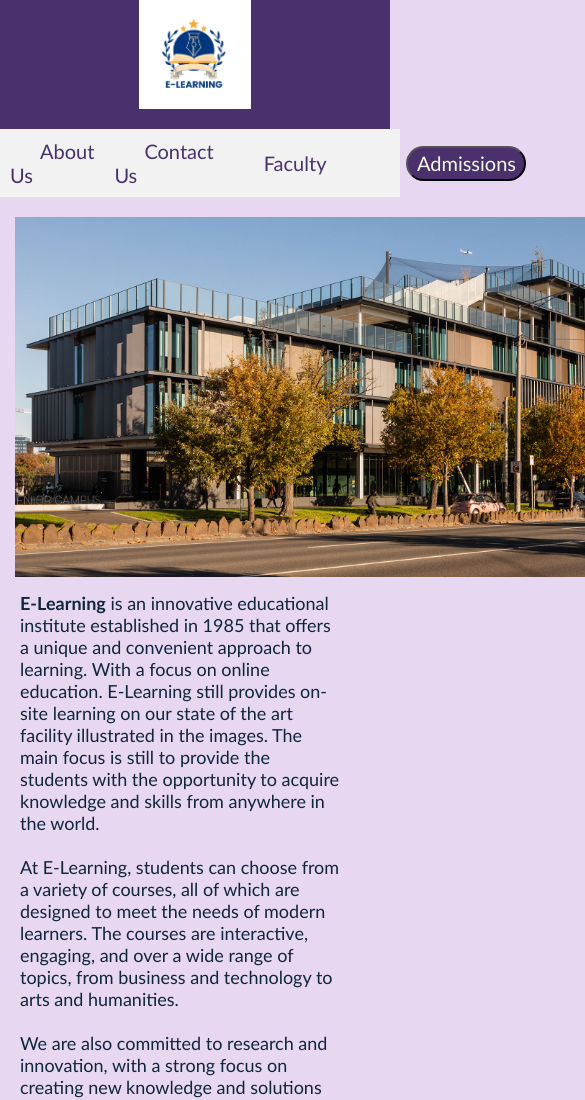
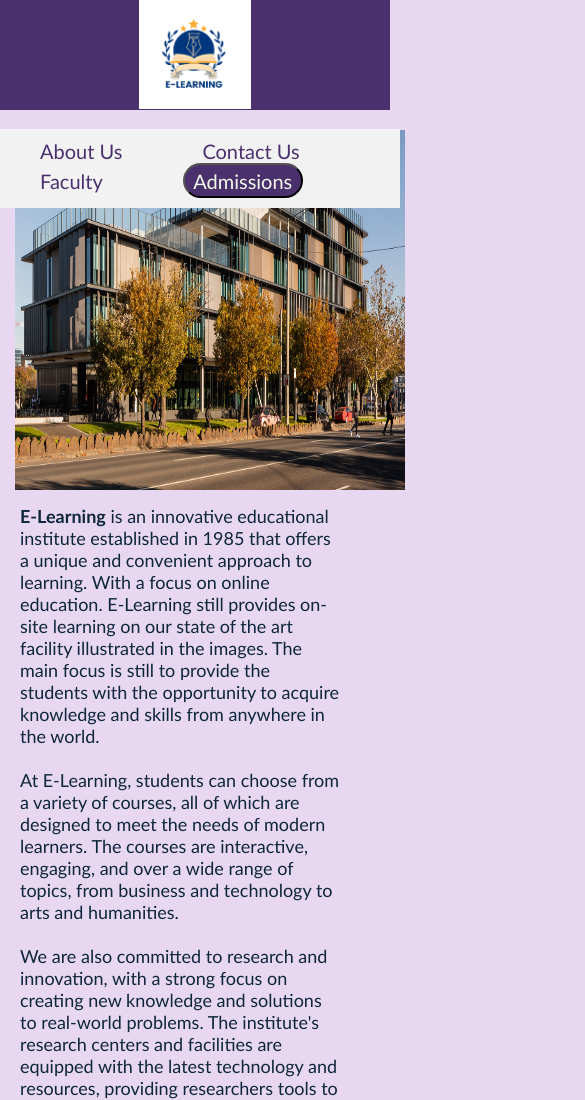
Before and after one commit to Subash-Lamichhane01/HCI_Assignment, a plain HTML site: page index.html in a window 390 px wide. Shown: the top 1100 px of the page, 585 px wide, since content can reach past the window. Drawn offline with Linux system fonts and the light colour scheme.

Commit message:
The new change are made

```diff
--- a/style.css
+++ b/style.css
@@ -66,16 +66,13 @@ a:hover{
 
 @media (max-width: 767px) {
 
-  .main-header{
-    height: fit-content;
-    background-color: #4a306d;
-  }
   /* Adjust navigation */
   .header1 {
     display: none; /* Hide the header text */
   }
   .header-second {
     display: flex;
+    flex-wrap: wrap;
     flex-direction: row;
     align-items: center;
 
@@ -107,6 +104,7 @@ a:hover{
   .footer-container {
     flex-direction: column;
     align-items: center;
+    height: fit-content;
   }
   .footer-container div {
     margin-bottom: 20px;
@@ -138,10 +136,13 @@ a:hover{
     margin: 0 10px; /* Add some horizontal margin */
   }
   .page1-photo{
-    width: 60%;
+    width: auto;
     height: auto;
   }
-
+  .page1-photo{
+    max-width: 100%;
+    height: auto;
+  }
 }
 
 .main-footer{
@@ -156,6 +157,7 @@ a:hover{
     justify-content: space-around;
     align-items: center;
     flex-wrap: wrap;
+
 }
 .company-logo{
 
```
